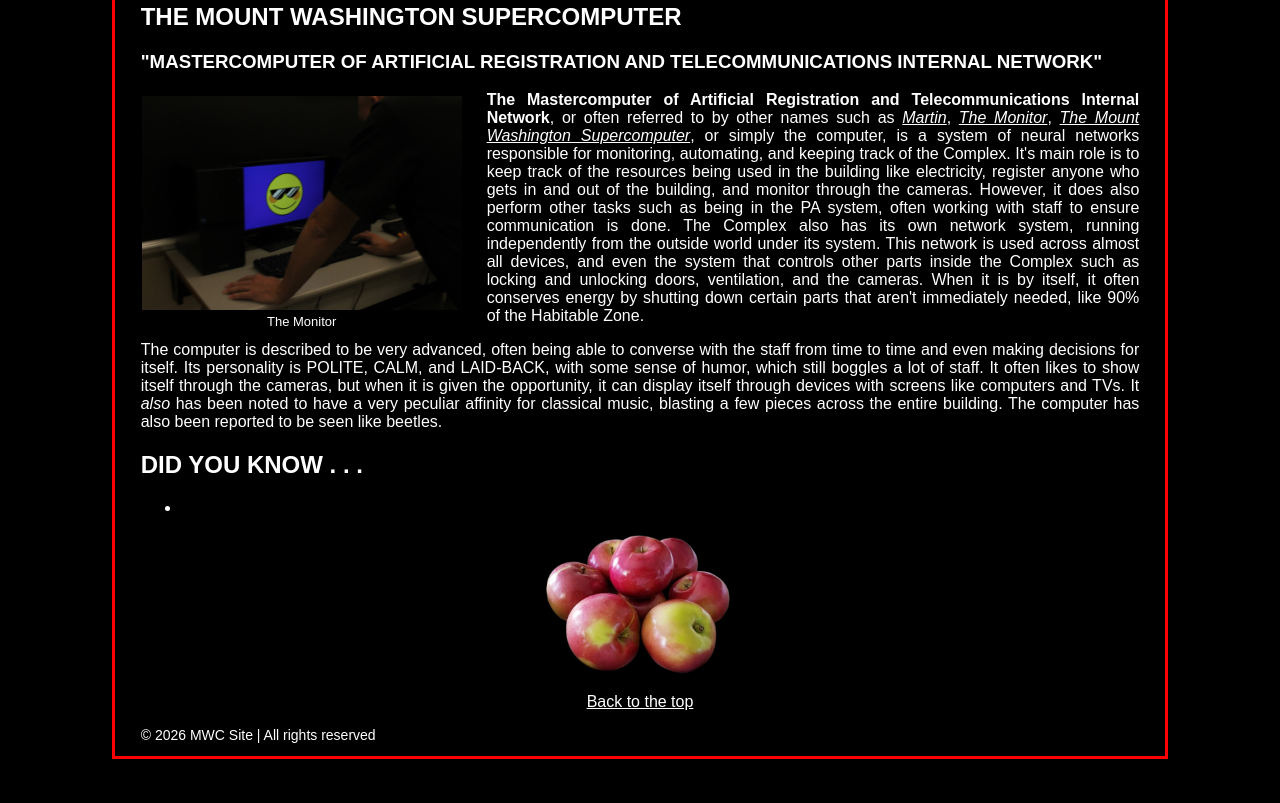
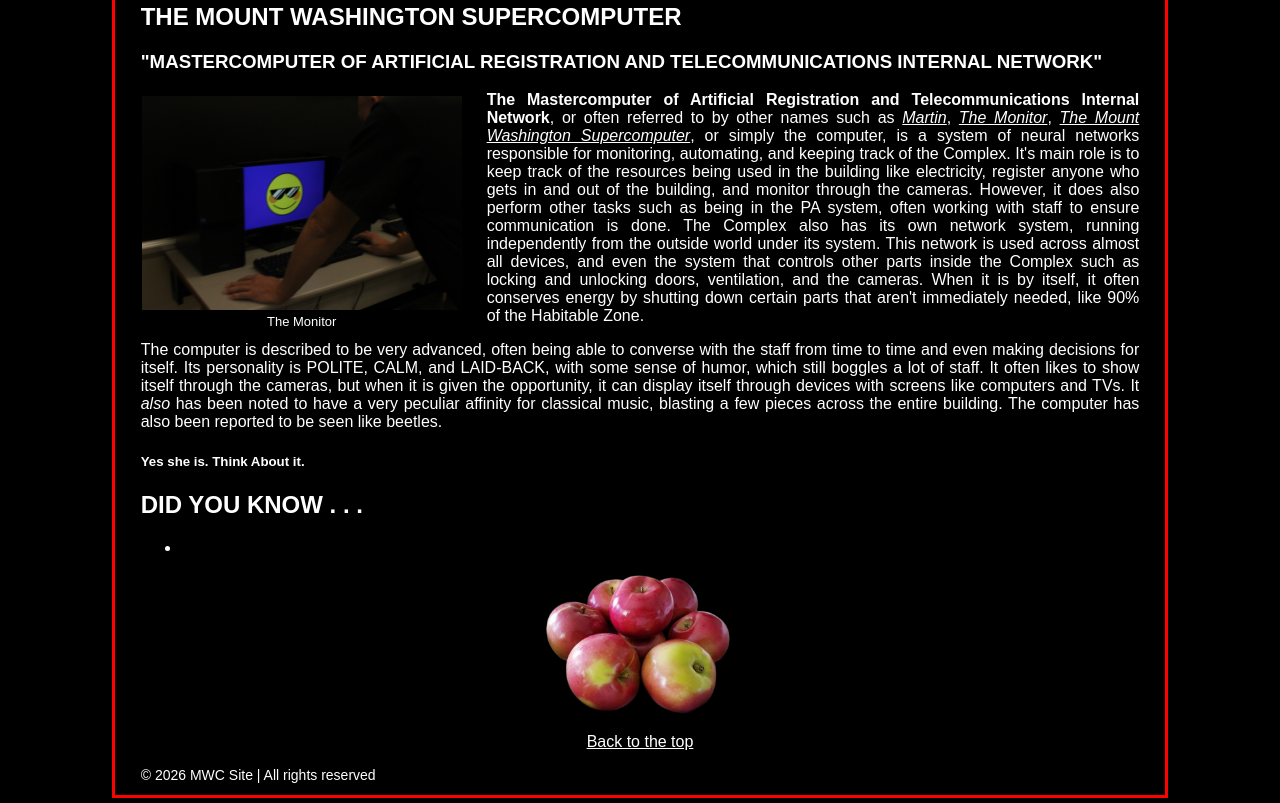
Before and after one commit to web-master34/testing, a plain HTML site: page index.html in a window 1280 px wide. Shown: the part 1874-2677 px from the top of the page. Before the commit the page ends 2638 px from the top, so only its background shows below. Drawn offline with Linux system fonts and the light colour scheme.

Commit message:
Testing to see if shit happens yknow

```diff
--- a/index.html
+++ b/index.html
@@ -75,6 +75,7 @@
                                 </figure>
                             <p id="names"><b>The Mastercomputer of Artificial Registration and Telecommunications Internal Network</b>, or often referred to by other names such as <em>Martin</em>, <em>The Monitor</em>, <em>The Mount Washington Supercomputer</em>, or simply the computer, is a system of neural networks responsible for monitoring, automating, and keeping track of the Complex. It's main role is to keep track of the resources being used in the building like electricity, register anyone who gets in and out of the building, and monitor through the cameras. However, it does also perform other tasks such as being in the PA system, often working with staff to ensure communication is done. The Complex also has its own network system, running independently from the outside world under its system. This network is used across almost all devices, and even the system that controls other parts inside the Complex such as locking and unlocking doors, ventilation, and the cameras. When it is by itself, it often conserves energy by shutting down certain parts that aren't immediately needed, like 90% of the Habitable Zone.</p>
                             <p>The computer is described to be very advanced, often being able to converse with the staff from time to time and even making decisions for itself. Its personality is POLITE, CALM, and LAID-BACK, with some sense of humor, which still boggles a lot of staff. It often likes to show itself through the cameras, but when it is given the opportunity, it can display itself through devices with screens like computers and TVs. It <em>also</em> has been noted to have a very peculiar affinity for classical music, blasting a few pieces across the entire building. The computer has also been reported to be seen like beetles.</p>
+                            <h5>Yes she is. Think About it.</h5>
                                     <!--HM. IMPRESSIVE.-->
                             <h2>DID YOU KNOW . . .</h2>
                                 <ul>
```
